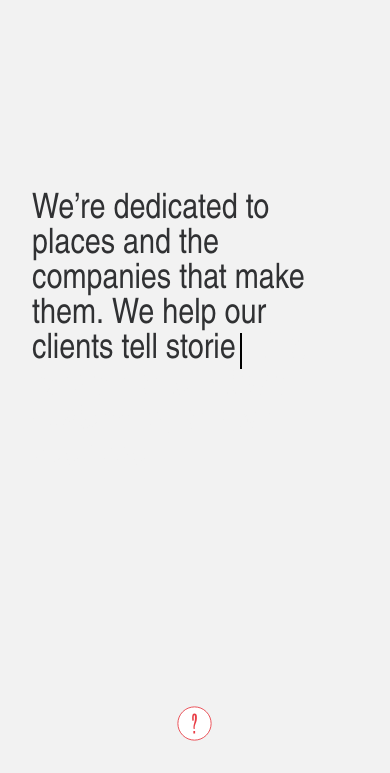
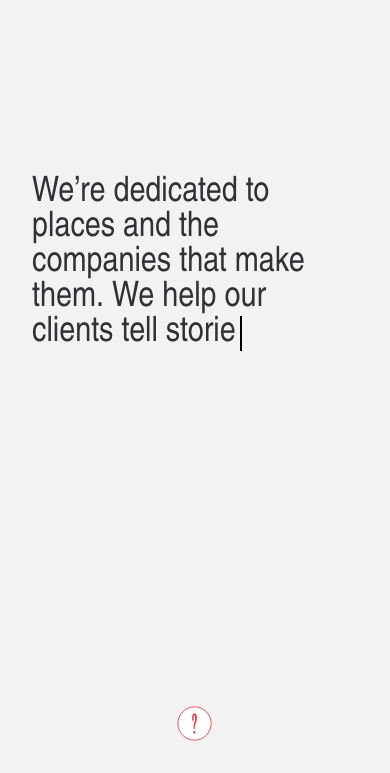
Before and after one commit to dentonmark/landing-page-test, a plain HTML site: page index.html in a window 390 px wide. Shown: the part 71-844 px from the top of the page. Drawn offline with Linux system fonts and the light colour scheme; a web font is replaced by a local one.

Commit message:
Update style.css

```diff
--- a/assets/css/style.css
+++ b/assets/css/style.css
@@ -211,7 +211,7 @@ address {
 @media (max-width: 850px) {
   .tagline {
     position: relative;
-    top: -.5em;
+    top: -1em;
     z-index: 1;
     font-size: 9vmin;
   }
```
